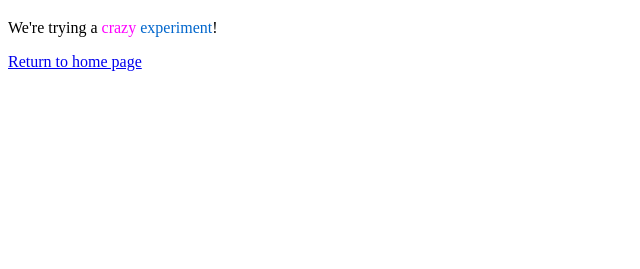
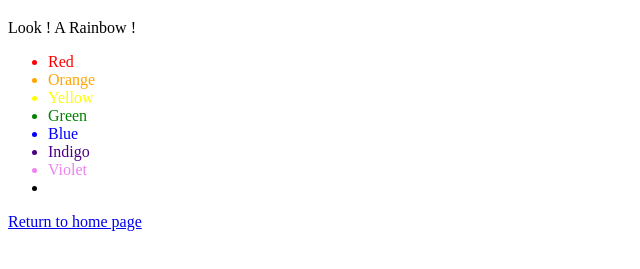
Before and after one commit to ariellegarlaud/git-repo, a plain HTML site: page crazy.html in a window 1280 px wide. Shown: the part 61-330 px from the top of the page, without its empty margins (0-640 px from the left). Drawn offline with Linux system fonts and the light colour scheme.

Commit message:
Add a rainbow to crazy.html

```diff
--- a/crazy.html
+++ b/crazy.html
@@ -6,8 +6,17 @@
 </head>
 <body>
 	<h1>A Crazy Experiment</h1>
-	<p>We're trying a <span style="color: #F0F">crazy</span>
-	<span style="color: #06C">experiment</span>!
+	<p>Look ! A Rainbow !</p>
+
+	<ul>
+		<li style="color: red">Red</li>
+		<li style="color: orange">Orange</li>
+		<li style="color: yellow">Yellow</li>
+		<li style="color: green">Green</li>
+		<li style="color: blue">Blue</li>
+		<li style="color: indigo">Indigo</li>
+		<li style="color: violet">Violet<li>
+	</ul>
 
 	<p><a href="index.html">Return to home page</a></p>
 </body>
```
